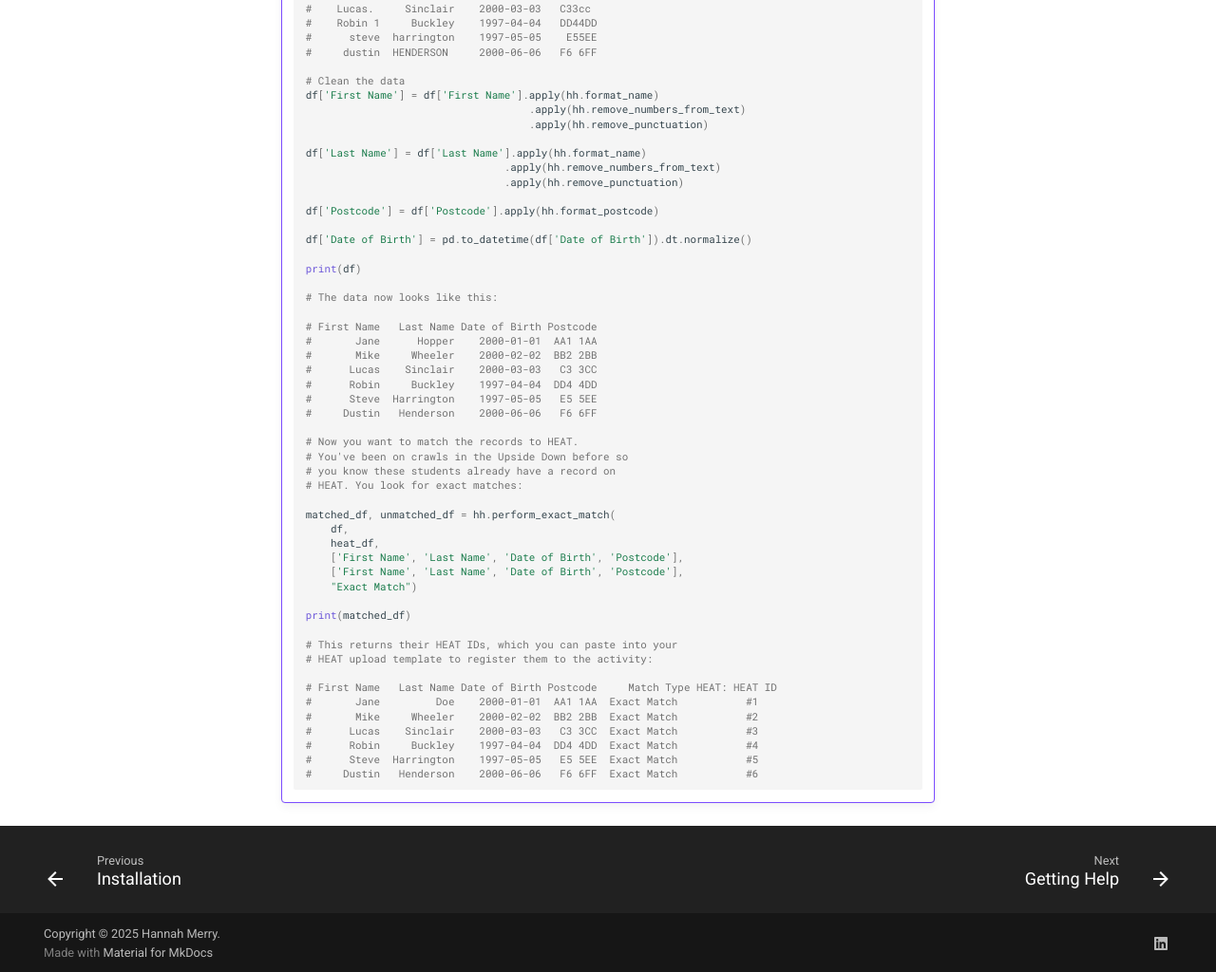
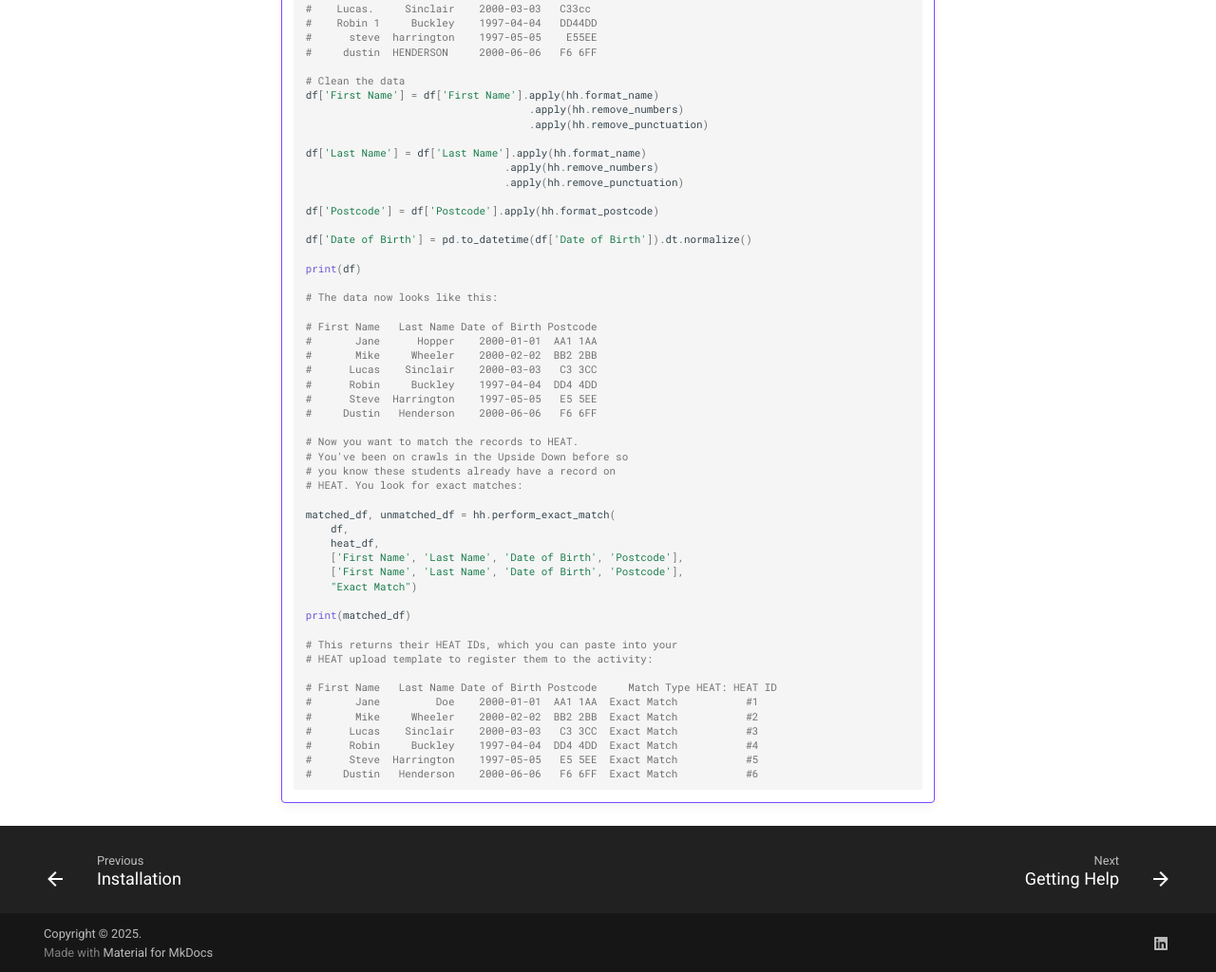
Before and after one commit to hammezii/heat-helper, an MkDocs documentation site: the page built from docs/docs/getting-started.md, in a window 1280 px wide and 1400 px high, scrolled down 1165 px. Shown: the part 373-1397 px from the top of the window at 95% size. Built offline with MkDocs 1.6.1 and Material for MkDocs 9.7.7, drawn with Linux system fonts in a browser that asks for light colours; comment, search, counter and statistics services are not loaded.

Commit message:
Documentation corrections

```diff
--- a/docs/docs/getting-started.md
+++ b/docs/docs/getting-started.md
@@ -66,11 +66,11 @@ A simple scenario in which you might use `heat_helper` would be to clean activit
 
     # Clean the data
     df['First Name'] = df['First Name'].apply(hh.format_name)
-                                        .apply(hh.remove_numbers_from_text)
+                                        .apply(hh.remove_numbers)
                                         .apply(hh.remove_punctuation)
 
     df['Last Name'] = df['Last Name'].apply(hh.format_name)
-                                    .apply(hh.remove_numbers_from_text)
+                                    .apply(hh.remove_numbers)
                                     .apply(hh.remove_punctuation)
 
     df['Postcode'] = df['Postcode'].apply(hh.format_postcode)
--- a/docs/mkdocs.yml
+++ b/docs/mkdocs.yml
@@ -29,7 +29,7 @@ nav:
     - File Processing: file-processing-doc.md
     - Validation: validation-doc.md
   - Development: road-map.md
-copyright: Copyright &copy; 2025 Hannah Merry.
+copyright: Copyright &copy; 2025.
 
 extra:
   social:
```
Also changed, not shown: docs/docs/changelog.md (+2 -1 lines), docs/docs/matching.md (+1 -1 lines).
